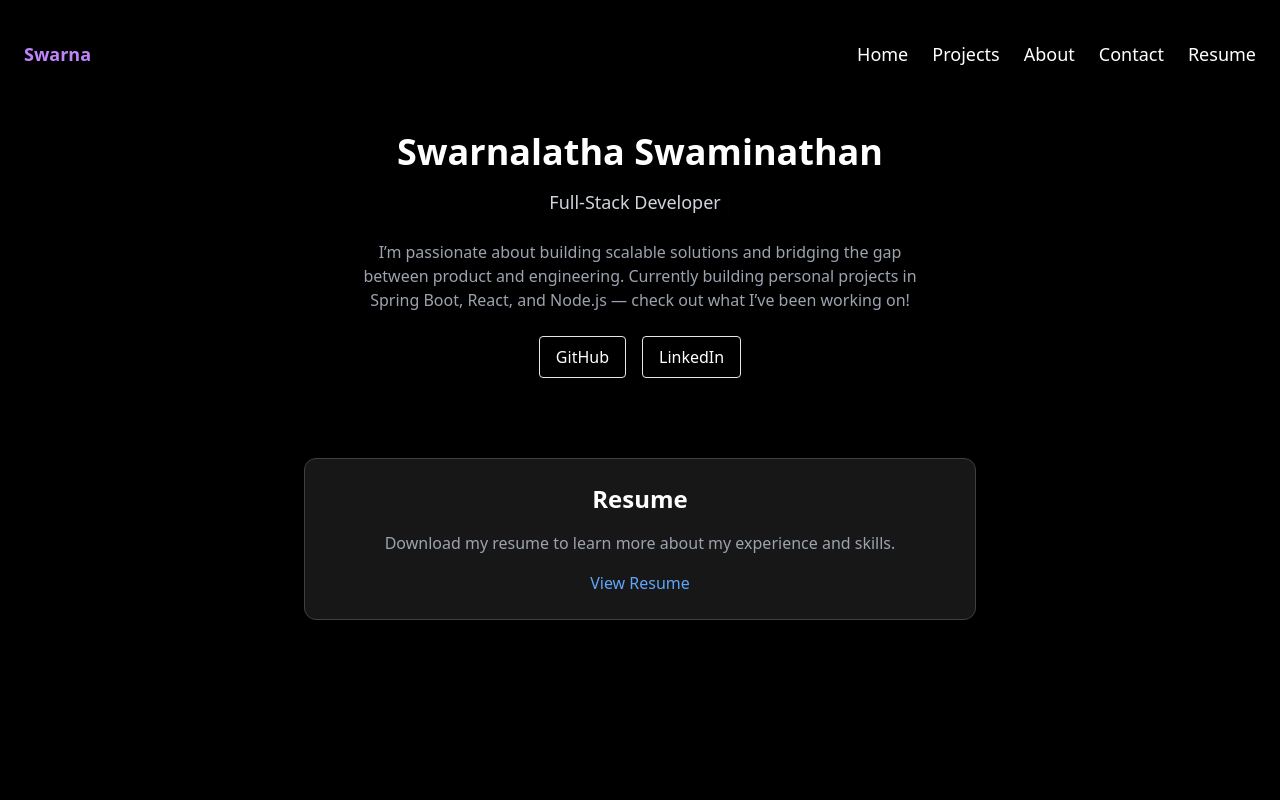
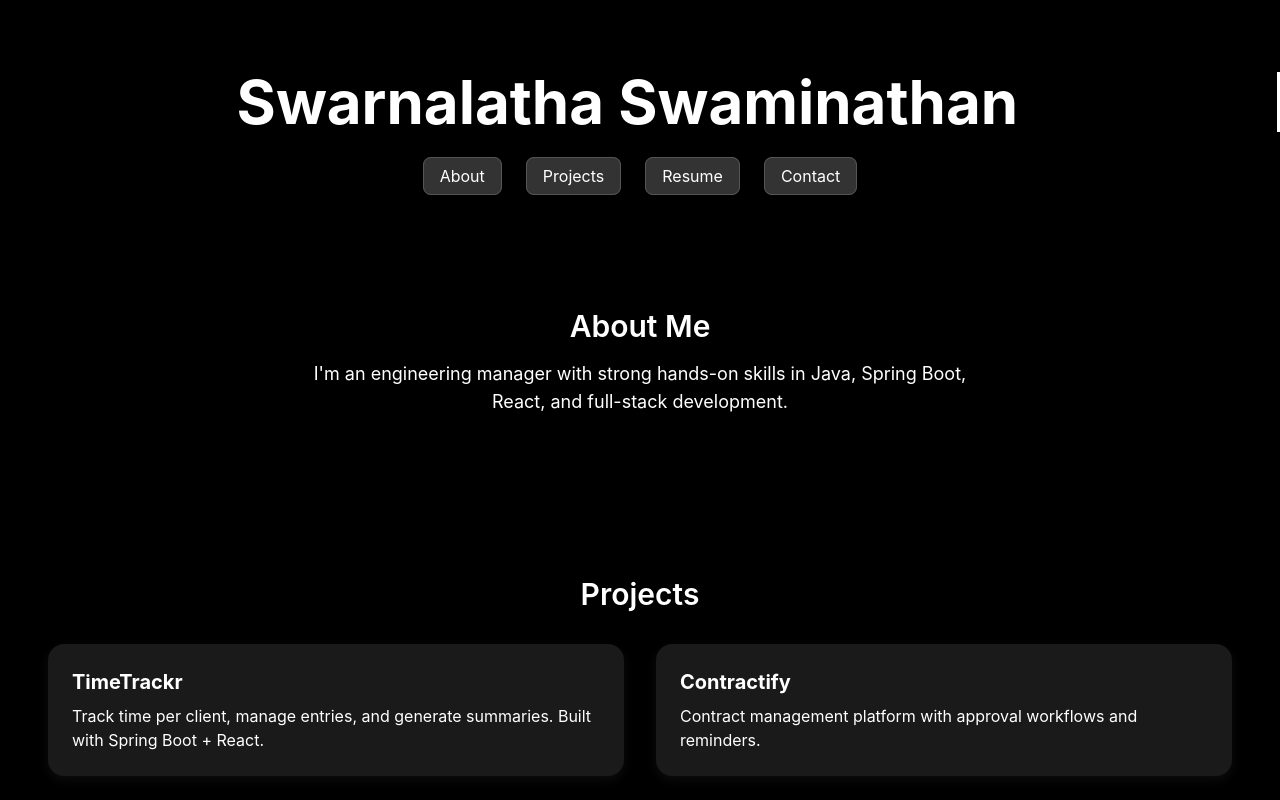
Before and after one commit to swarna73/swarna-portfolio, a React (Vite) app: page / in a window 1280 px wide. Shown: the top 800 px of the page. Built offline with nearby package versions, Linux system fonts and the light colour scheme.

Commit message:
Added the projects

```diff
--- a/src/App.css
+++ b/src/App.css
@@ -4,22 +4,19 @@ body {
   margin: 0;
   padding: 0;
   font-family: 'Inter', sans-serif;
-  background-color: #000; /* Black background */
-  color: #fff; /* White text */
+  background-color: #000;
+  color: #fff;
 }
 
-/* Section padding and layout */
 section {
   padding: 2rem;
 }
 
-/* Header styling */
 header {
   text-align: center;
   margin-top: 2rem;
 }
 
-/* Project card styling */
 .project-card {
   background-color: #1a1a1a;
   padding: 1.5rem;
@@ -33,7 +30,6 @@ header {
   box-shadow: 0 6px 18px rgba(255, 255, 255, 0.1);
 }
 
-/* Buttons */
 button,
 a.button {
   background-color: #333;
--- a/src/App.jsx
+++ b/src/App.jsx
@@ -1,68 +1,66 @@
-import React from 'react';
-import { Typewriter } from 'react-simple-typewriter';
+import React from "react";
+import "./App.css";
+import { Typewriter } from "react-simple-typewriter";
 
 export default function App() {
   return (
-    <div className="min-h-screen bg-black text-white px-6 py-10">
-      {/* Navbar */}
-      <nav className="flex justify-between items-center mb-16 text-lg">
-        <span className="font-bold text-purple-400">Swarna</span>
-        <div className="space-x-6">
-          {['Home', 'Projects', 'About', 'Contact', 'Resume'].map((item) => (
-            <a
-              key={item}
-              href={`#${item.toLowerCase()}`}
-              className="relative hover:underline underline-offset-8"
-            >
-              {item}
-            </a>
-          ))}
-        </div>
-      </nav>
-
-      {/* Hero Section */}
-      <header className="text-center animate-fade-in">
-<h1 className="text-4xl font-bold mb-4 typewriter">Swarnalatha Swaminathan</h1>
-        <p className="mt-4 text-lg text-gray-300">
-          <Typewriter
-            words={[
-              'Engineering Manager',
-              'Full-Stack Developer',
-              'Fintech Enthusiast'
-            ]}
-            loop={true}
-            cursor
-            cursorStyle="|"
-            typeSpeed={70}
-            deleteSpeed={50}
-            delaySpeed={1500}
-          />
-        </p>
-        <p className="mt-6 max-w-xl mx-auto text-gray-400">
-          I’m passionate about building scalable solutions and bridging the gap between product and engineering.
-          Currently building personal projects in Spring Boot, React, and Node.js — check out what I’ve been working on!
-        </p>
-        <div className="mt-6 flex justify-center space-x-4">
-          <a href="https://github.com/swarna73" target="_blank" rel="noopener noreferrer" className="px-4 py-2 border rounded hover:bg-white hover:text-black transition">
-            GitHub
-          </a>
-          <a href="https://linkedin.com/in/swarnalatha-swaminathan" target="_blank" rel="noopener noreferrer" className="px-4 py-2 border rounded hover:bg-white hover:text-black transition">
-            LinkedIn
-          </a>
-        </div>
+    <div className="min-h-screen bg-black text-white">
+      {/* Header Section */}
+      <header className="text-center py-10">
+        <h1 className="text-4xl md:text-6xl font-bold">
+          <span className="typewriter">
+            <Typewriter words={["Swarnalatha Swaminathan"]} cursor loop={1} />
+          </span>
+        </h1>
+        <nav className="mt-6 space-x-6">
+          <a href="#about" className="button">About</a>
+          <a href="#projects" className="button">Projects</a>
+          <a href="#resume" className="button">Resume</a>
+          <a href="#contact" className="button">Contact</a>
+        </nav>
       </header>
 
+      {/* About Section */}
+      <section id="about" className="text-center py-20">
+        <h2 className="text-3xl font-semibold mb-4">About Me</h2>
+        <p className="max-w-2xl mx-auto text-lg">
+          I'm an engineering manager with strong hands-on skills in Java, Spring Boot, React, and full-stack development.
+        </p>
+      </section>
+
+      {/* Projects Section */}
+      <section id="projects" className="py-20">
+        <h2 className="text-3xl font-semibold text-center mb-8">Projects</h2>
+        <div className="grid md:grid-cols-2 gap-8 px-4">
+          <div className="project-card">
+            <h3 className="text-xl font-bold mb-2">TimeTrackr</h3>
+            <p>Track time per client, manage entries, and generate summaries. Built with Spring Boot + React.</p>
+          </div>
+          <div className="project-card">
+            <h3 className="text-xl font-bold mb-2">Contractify</h3>
+            <p>Contract management platform with approval workflows and reminders.</p>
+          </div>
+        </div>
+      </section>
+
       {/* Resume Section */}
-      <section id="resume" className="mt-20 max-w-2xl mx-auto bg-neutral-900 p-6 rounded-xl border border-neutral-700 shadow-md">
-        <h2 className="text-2xl font-bold text-center mb-4">Resume</h2>
-        <p className="text-center text-gray-400 mb-4">
-          Download my resume to learn more about my experience and skills.
-        </p>
-        <div className="text-center">
-          <a href="/Swarnalatha_Resume.pdf" target="_blank" className="text-blue-400 hover:underline">
-            View Resume
-          </a>
-        </div>
+      <section id="resume" className="text-center py-20">
+        <h2 className="text-3xl font-semibold mb-4">Resume</h2>
+        <a
+          href="/Swarnalatha.pdf"
+          target="_blank"
+          rel="noopener noreferrer"
+          className="button"
+        >
+          View My Resume
+        </a>
+      </section>
+
+      {/* Contact Section */}
+      <section id="contact" className="text-center py-20">
+        <h2 className="text-3xl font-semibold mb-4">Contact</h2>
+        <p>Email: <a href="mailto:swarnalatha73@gmail.com" className="underline">swarnalathai73@gmail.com</a></p>
+        <p>GitHub: <a href="https://github.com/swarna73" target="_blank" rel="noreferrer" className="underline">github.com/swarna73</a></p>
       </section>
     </div>
   );
```
